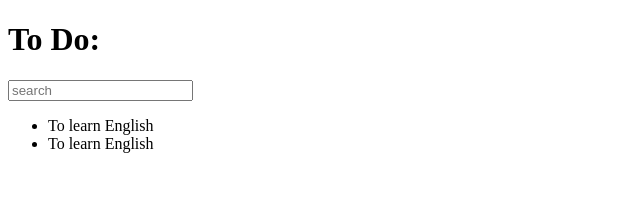
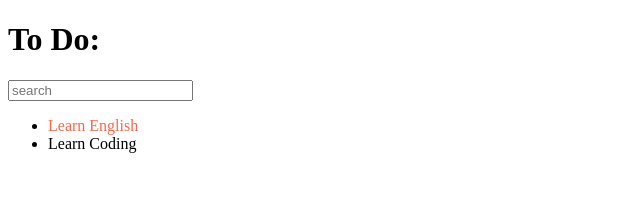
Before and after one commit to Zhenia-121/ReactProjects, a React (Create React App) app in the folder todo/: page / in a window 1280 px wide. Shown: the top 203 px of the page, without its empty margins (0-640 px from the left). Built offline with nearby package versions, Linux system fonts and the light colour scheme.

Commit message:
Added supporting  props for ToDoList and ToDoListItem

```diff
--- /dev/null
+++ b/todo/src/Components/App.js
@@ -0,0 +1,15 @@
+import React from 'react';
+import ToDoListHeader from './todo-list-header';
+import SearchTask from './searchtask';
+import ToDoList from './todo-list';
+
+const App = () => {
+    return (
+        <div>
+        <ToDoListHeader />
+        <SearchTask />
+        <ToDoList />
+    </div>)
+}
+
+export default App;
--- a/todo/src/Components/todo-list-item.js
+++ b/todo/src/Components/todo-list-item.js
@@ -1,8 +1,11 @@
 import React from 'react';
 
-const ToDoListItem = () => {
+const ToDoListItem = ({label, important }) => {
+    const itemStyle = {
+        color: important ? 'tomato' : 'black'
+    };
     return (
-        <span>To learn English</span>
+        <span style={itemStyle}> { label }</span>
     );
 };
 
--- a/todo/src/Components/todo-list.js
+++ b/todo/src/Components/todo-list.js
@@ -4,8 +4,8 @@ import ToDoListItem from './todo-list-item';
 const ToDoList = () => {
     return (
         <ul>
-            <li> <ToDoListItem /> </li>
-            <li> <ToDoListItem /> </li>
+            <li> <ToDoListItem label = { "Learn English" } important = { true } /> </li>
+            <li> <ToDoListItem label = { "Learn Coding" } important = { false } /> </li>
         </ul>
     );
 };
--- a/todo/src/index.js
+++ b/todo/src/index.js
@@ -1,16 +1,5 @@
 import React from 'react';
 import ReactDOM from 'react-dom';
-import ToDoListHeader from './Components/todo-list-header';
-import SearchTask from './Components/searchtask';
-import ToDoList from './Components/todo-list';
-
-const App = () => {
-    return (
-        <div>
-        <ToDoListHeader />
-        <SearchTask />
-        <ToDoList />
-    </div>)
-}
+import App from './Components/app';
 
 ReactDOM.render(<App />, document.getElementById('root'));
```
